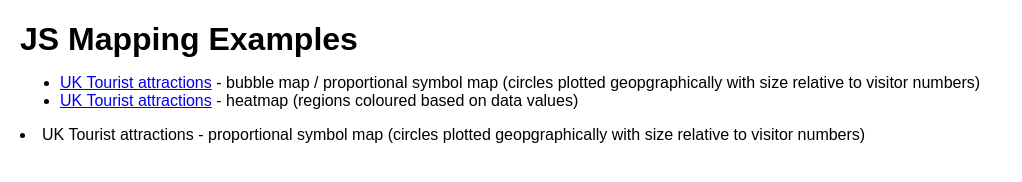
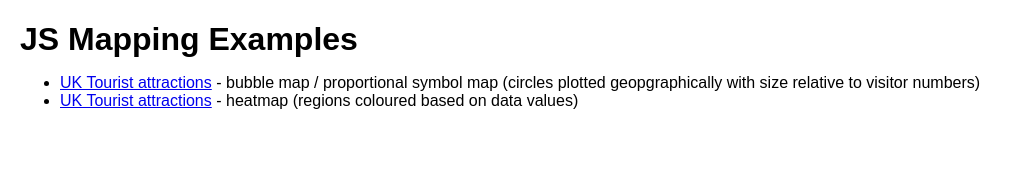
Before and after one commit to birchallchris/mapping-data, a plain HTML site: page index.html in a window 1280 px wide. Shown: the whole page, without its empty margins (0-1022 px from the left). Drawn offline with Linux system fonts and the light colour scheme.

Commit message:
Remove duplicate list item for UK Tourist attractions
Removed duplicate entry for UK Tourist attractions in the list.

```diff
--- a/index.html
+++ b/index.html
@@ -20,7 +20,5 @@
         <li><a href="attractions.html">UK Tourist attractions</a> - bubble map / proportional symbol map (circles plotted geopgraphically with size relative to visitor numbers)</li>
         <li><a href="heatmap.html">UK Tourist attractions</a> - heatmap (regions coloured based on data values)</li>
     </ul>
-    <li>UK Tourist attractions - proportional symbol map (circles plotted geopgraphically with size relative to visitor numbers)</li>
-
 </body>
 </html>
```
